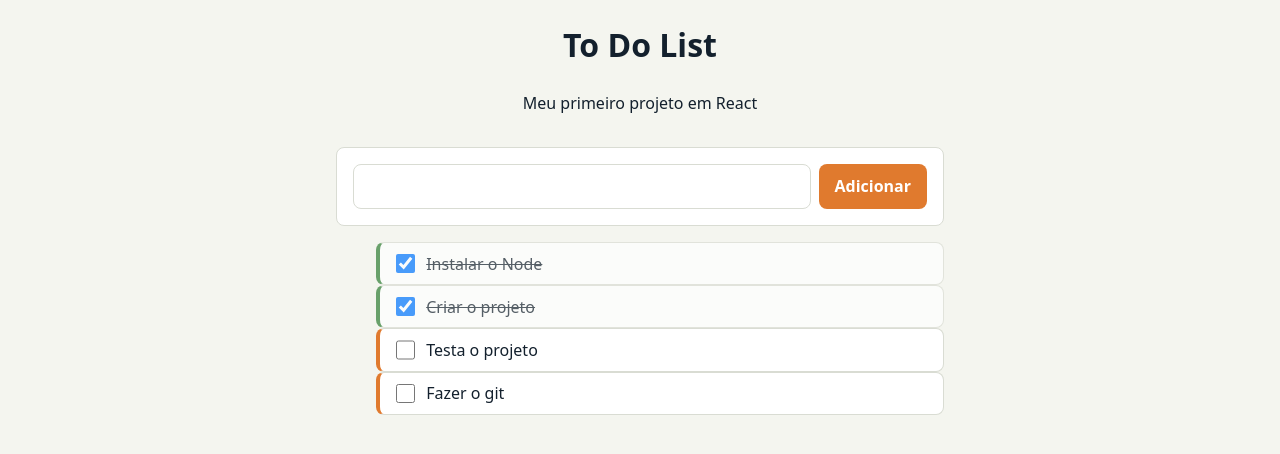
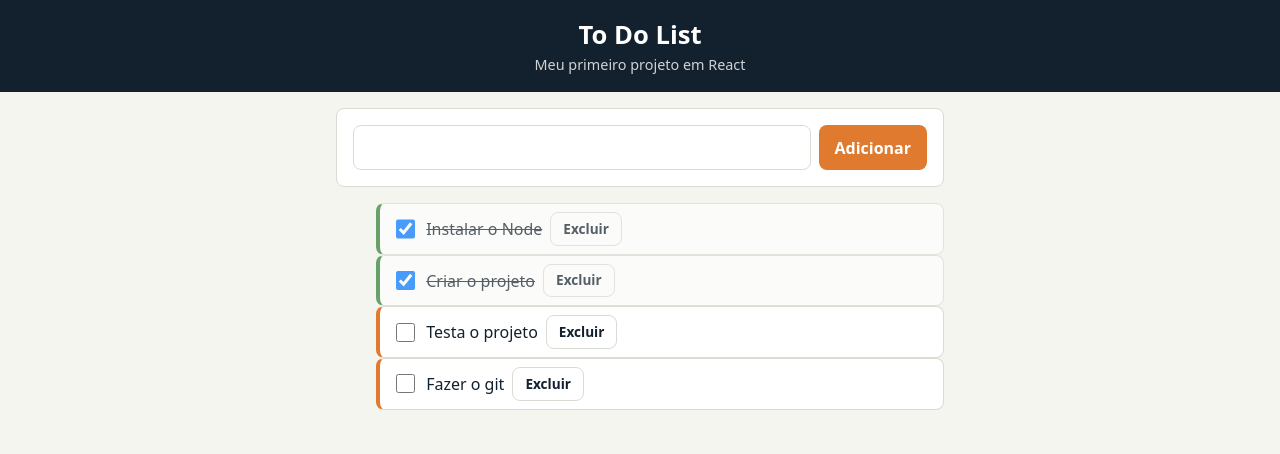
Before and after one commit to joaopaulo827/todo-react, a Next.js app: page / in a window 1280 px wide. Shown: the top 454 px of the page. Built offline with nearby package versions, Linux system fonts and the light colour scheme.

Commit message:
Criado metodo excluir com userState

```diff
--- a/components/Cabecalho.js
+++ b/components/Cabecalho.js
@@ -1,6 +1,6 @@
 export default function Cabecalho({titulo, subtitulo}){
     return(
-        <header className="Cabecalho" style={{textAlign: "center"}}>
+        <header className="cabecalho" style={{textAlign: "center"}}>
         <h1>{titulo}</h1>
         <p>{subtitulo}</p>
         </header>
--- a/components/ListaDeTarefas.js
+++ b/components/ListaDeTarefas.js
@@ -23,6 +23,10 @@ export default function ListaDeTarefas(){
         setTarefas([...tarefas,nova])
     }
 
+    const excluir=(id)=>{
+        setTarefas(
+            tarefas.filter((tarefa)=> tarefa.id !== id))
+    }
     return(
         <section>
             <FormTarefa aoAdicionar={adicionar}/>
--- a/components/tarefasItem.js
+++ b/components/tarefasItem.js
@@ -1,4 +1,4 @@
-export default function TarefasItem({tarefa, aoConcluir}){
+export default function TarefasItem({tarefa, aoConcluir, aoExcluir}){
     return(
         <li className={tarefa.concluida?"tarefa concluida": "tarefa"}>
         <label>
@@ -6,6 +6,10 @@ export default function TarefasItem({tarefa, aoConcluir}){
             onChange={()=>aoConcluir(tarefa.id)}
             />
             <span>{tarefa.descricao}</span>
+            <button type="button" className="botao-secundario"
+            onClick={()=> aoExcluir(tarefa.id)}>
+             Excluir
+            </button>
         </label>
         </li>
     )
```
